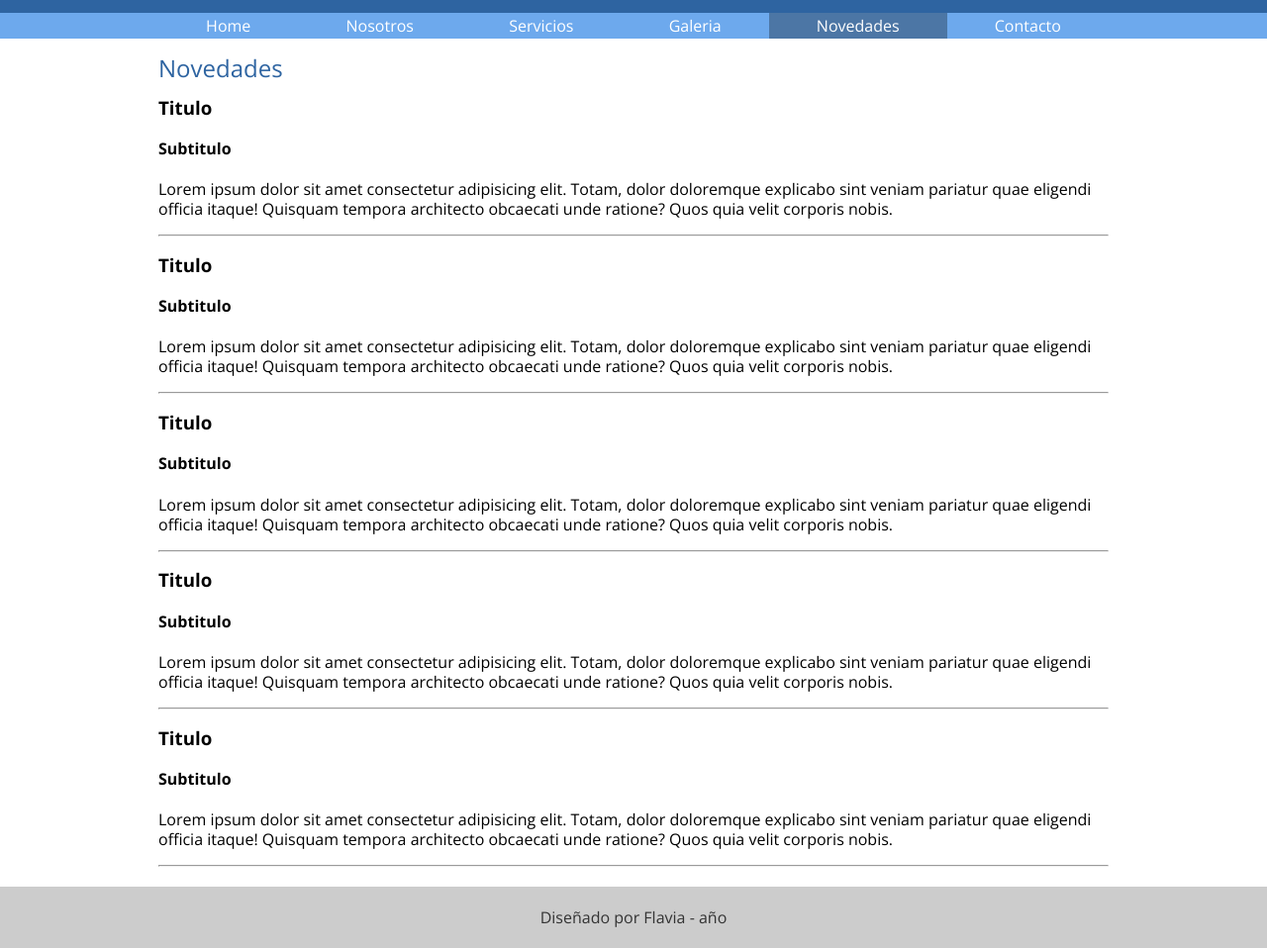
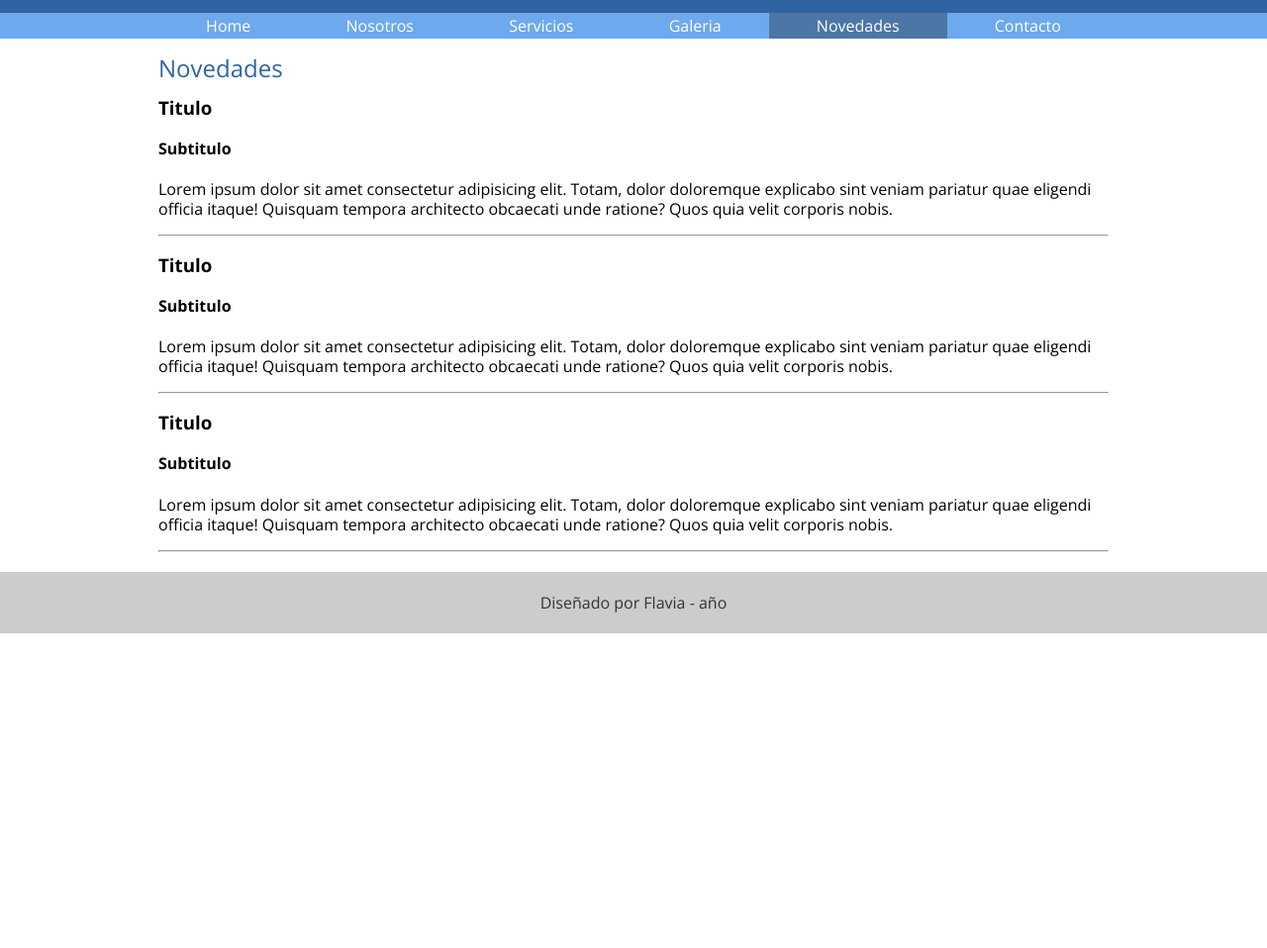
Before and after one commit to flaviaursino/LMV2022, a plain HTML site: page novedades.html in a window 1280 px wide. Shown: the part 141-1099 px from the top of the page at 99% size. After the commit the page ends 800 px from the top, so only its background shows below. Drawn offline with nearby package versions, Linux system fonts and the light colour scheme.

Commit message:
modifique novedades

```diff
--- a/novedades.html
+++ b/novedades.html
@@ -55,22 +55,8 @@
             nobis.</p>
         <hr />
     </div>
-         <div>
-        <h3>Titulo</h3>
-        <h4>Subtitulo</h4>
-        <p>Lorem ipsum dolor sit amet consectetur adipisicing elit. Totam, dolor doloremque explicabo sint veniam pariatur
-            quae eligendi officia itaque! Quisquam tempora architecto obcaecati unde ratione? Quos quia velit corporis
-            nobis.</p>
-        <hr />
-    </div>
-         <div>
-        <h3>Titulo</h3>
-        <h4>Subtitulo</h4>
-        <p>Lorem ipsum dolor sit amet consectetur adipisicing elit. Totam, dolor doloremque explicabo sint veniam pariatur
-            quae eligendi officia itaque! Quisquam tempora architecto obcaecati unde ratione? Quos quia velit corporis
-            nobis.</p>
-        <hr />
-    </div>
+
+
 
     </main>
     <footer>
```
